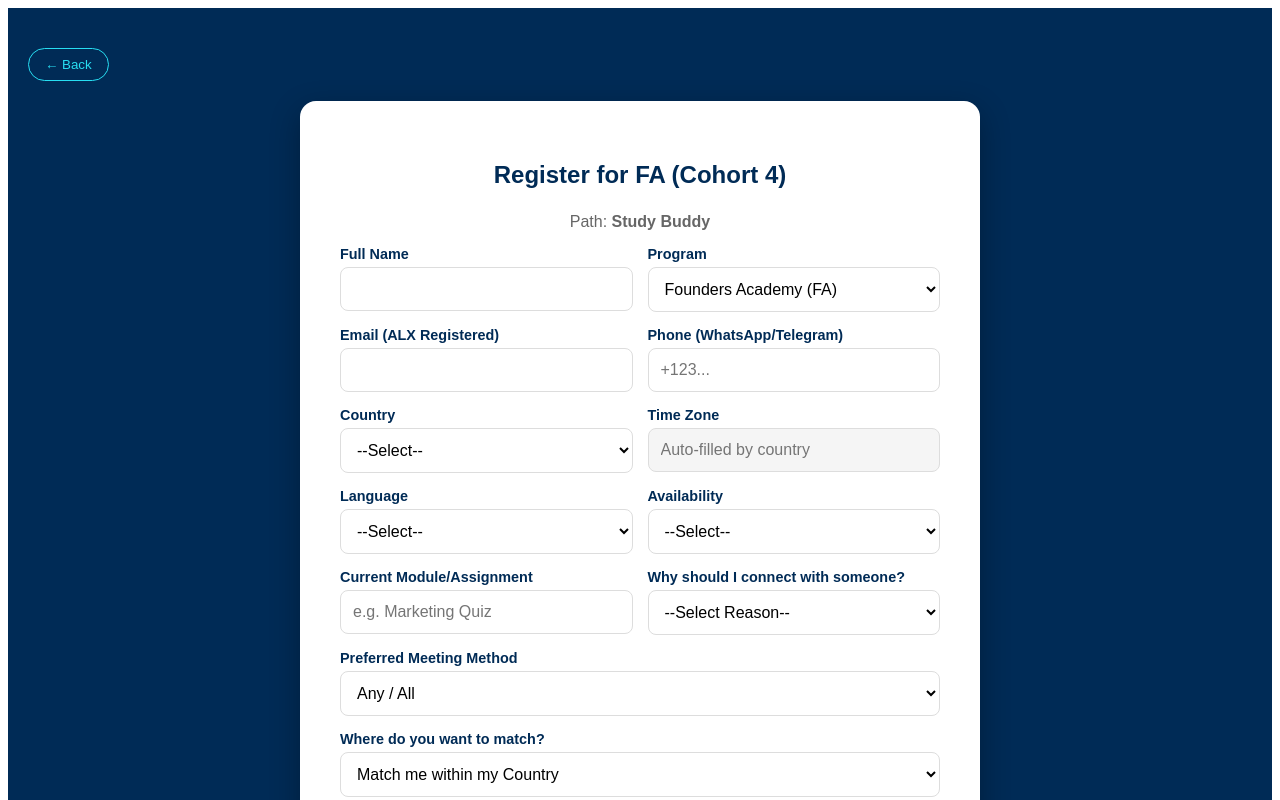
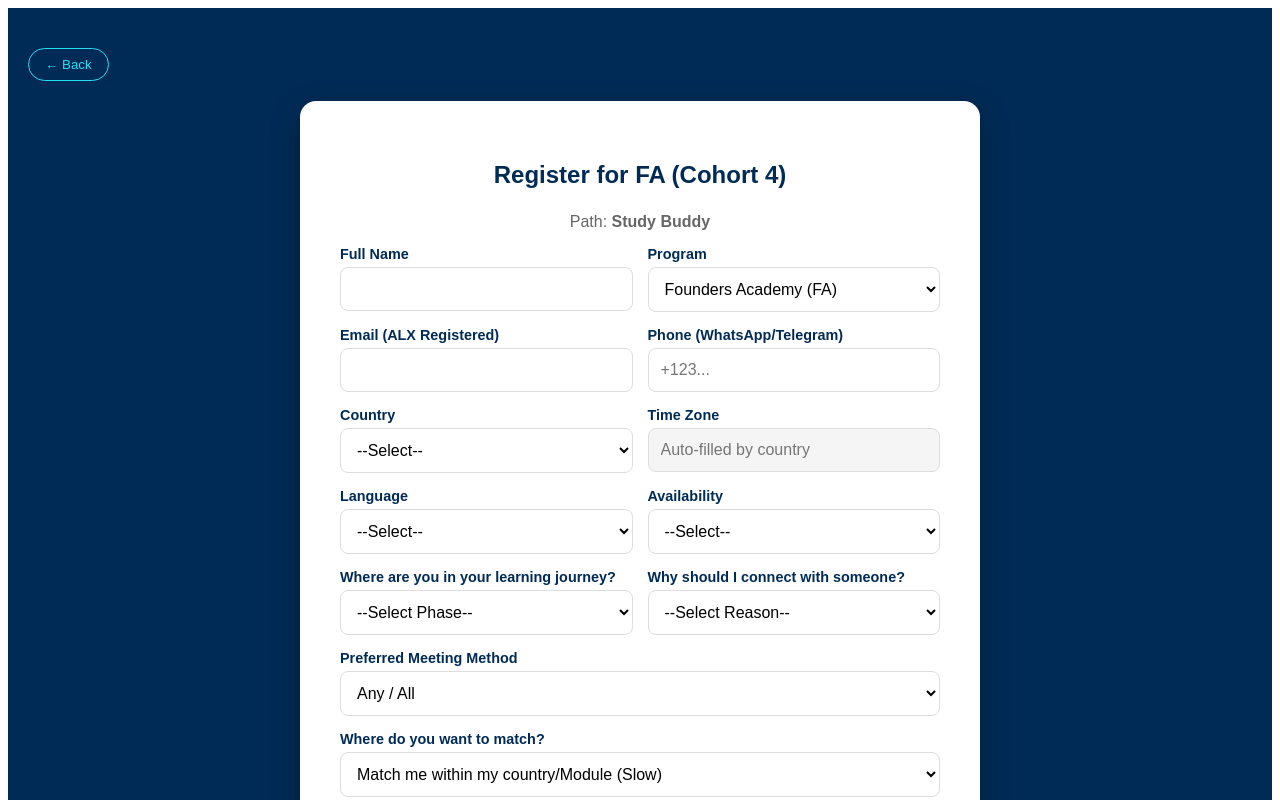
Before and after one commit to ALXVentures/ALXVentures-PeerFinder, a React app in the folder frontend/: page /register in a window 1280 px wide. Shown: the top 800 px of the page. Built offline with nearby package versions, Linux system fonts and the light colour scheme; the HTML template or start-up script is replaced by a standard one.

Commit message:
Update RegisterPage.jsx

```diff
--- a/frontend/src/pages/RegisterPage.jsx
+++ b/frontend/src/pages/RegisterPage.jsx
@@ -35,7 +35,7 @@
     kind_of_support: '', disclaimer_agree: false,
     capacity: '3',
     meeting_preference: 'All',
-    // NEW CO-FOUNDER FIELDS
+    // CO-FOUNDER FIELDS
     cofounder_role: 'looking',
     skill_type: '', skill_level: '', equity_type: ''
   });
@@ -215,8 +215,16 @@
            {connectionType !== 'cofounder' && (
                <div style={styles.row}>
                  <div style={styles.half}>
-                    <label style={styles.label}>Current Module/Assignment</label>
-                    <input style={styles.input} name="topic_module" placeholder="e.g. Marketing Quiz" onChange={handleChange} required />
+                    <label style={styles.label}>Where are you in your learning journey?</label>
+                    <select style={styles.select} name="topic_module" onChange={handleChange} required value={formData.topic_module}>
+                        <option value="">--Select Phase--</option>
+                        <option value="Pre-Venture: I haven’t started yet.">Pre-Venture: I haven’t started yet.</option>
+                        <option value="Idea Validation: I am figuring out my idea, purpose, and problem by talking to customers and understanding their pain.">Idea Validation: I am figuring out my idea, purpose, and problem by talking to customers and understanding their pain.</option>
+                        <option value="Business Model Validation: I am defining my business model, revenue streams, and pricing strategy.">Business Model Validation: I am defining my business model, revenue streams, and pricing strategy.</option>
+                        <option value="MVP Building & Feedback: I have validated my idea and business model; I am now building, testing, and refining my first prototype.">MVP Building & Feedback: I have validated my idea and business model; I am now building, testing, and refining my first prototype.</option>
+                        <option value="GTM Strategy & Startup Operations: I have built my MVP and I am actively working to secure my first paying customers.">GTM Strategy & Startup Operations: I have built my MVP and I am actively working to secure my first paying customers.</option>
+                        <option value="Investor Readiness: I have secured paying customers and I am now preparing my pitch and fundraising strategy.">Investor Readiness: I have secured paying customers and I am now preparing my pitch and fundraising strategy.</option>
+                    </select>
                  </div>
                  <div style={styles.half}>
                     <label style={styles.label}>Why should I connect with someone?</label>
@@ -243,6 +251,34 @@
               </select>
            </div>
 
+           {connectionType === 'offer' && (
+              <div>
+                <label style={styles.label}>Support Type</label>
+                <select style={styles.select} name="kind_of_support" onChange={handleChange} required value={formData.kind_of_support}>
+                    <option value="">--Select--</option>
+                    <option value="Deliver a training">Deliver a training</option>
+                    <option value="Review pitch deck">Review pitch deck</option>
+                    <option value="Review business model">Review business model</option>
+                    <option value="Connect for Idea validation">Connect for Idea validation</option>
+                    <option value="Support on a Phase/Module">Support on a Phase/Module</option>
+                    <option value="Make connections in a field">Make connections in a field</option>
+                    <option value="Volunteer a talent or skill">Volunteer a talent or skill</option>
+                </select>
+              </div>
+           )}
+
+           {connectionType === 'need' && (
+              <div>
+                <label style={styles.label}>Support Type</label>
+                <select style={styles.select} name="kind_of_support" onChange={handleChange} required value={formData.kind_of_support}>
+                    <option value="">--Select--</option>
+                    <option value="Idea validation">Idea validation</option>
+                    <option value="pitching support">pitching support</option>
+                    <option value="business model refinement">business model refinement</option>
+                </select>
+              </div>
+           )}
+
            {connectionType === 'offer' ? (
               <div>
                 <label style={styles.label}>How many peers can you support? (Globally matched)</label>
@@ -257,7 +293,7 @@
               <div>
                 <label style={styles.label}>Where do you want to match?</label>
                 <select style={styles.select} name="open_to_global_pairing" onChange={handleChange} required value={formData.open_to_global_pairing}>
-                   <option value="No">Match me within my Country</option>
+                   <option value="No">Match me within my country/Module (Slow)</option>
                    <option value="Timezone">Match me within my Time Zone (±3 hours)</option>
                    <option value="Yes">Match me with anyone globally (Fastest)</option>
                 </select>
@@ -272,10 +308,6 @@
                     <option value="3">Group of 3</option>
                 </select>
              </div>
-           )}
-
-           {connectionType === 'need' && (
-             <div><label style={styles.label}>Support Type</label><select style={styles.select} name="kind_of_support" onChange={handleChange} required><option value="">--Select--</option><option value="Assignment Clarification">Assignment Clarification</option><option value="Technical Issue">Technical Issue</option><option value="Full support">Full support</option></select></div>
            )}
 
            <div style={styles.checkboxContainer}>
```
